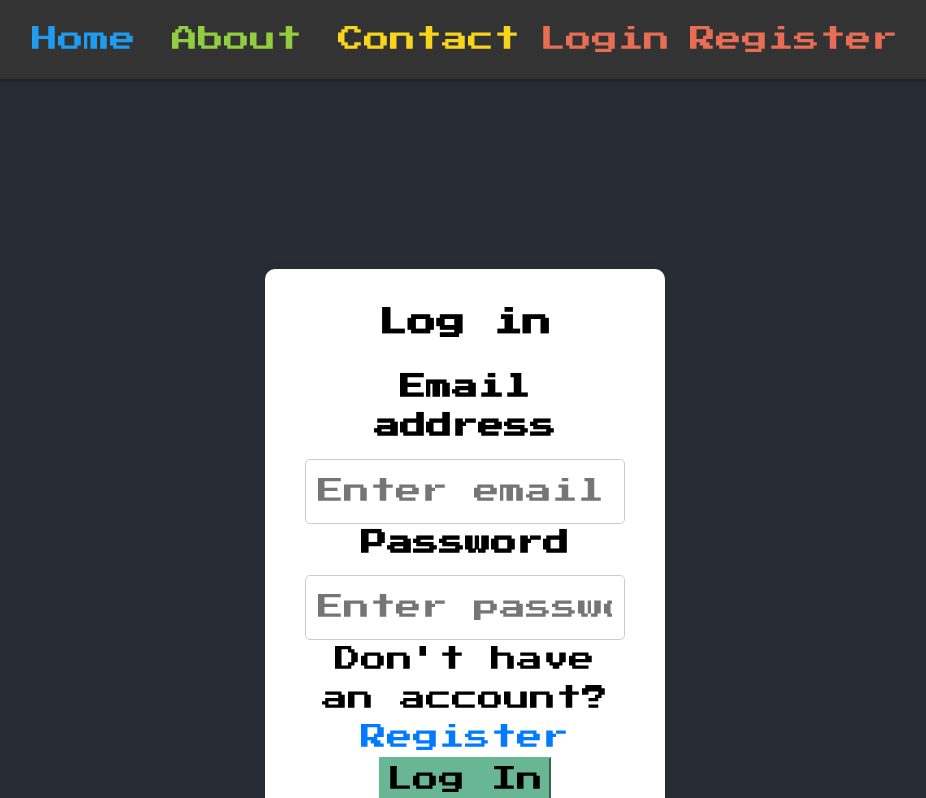
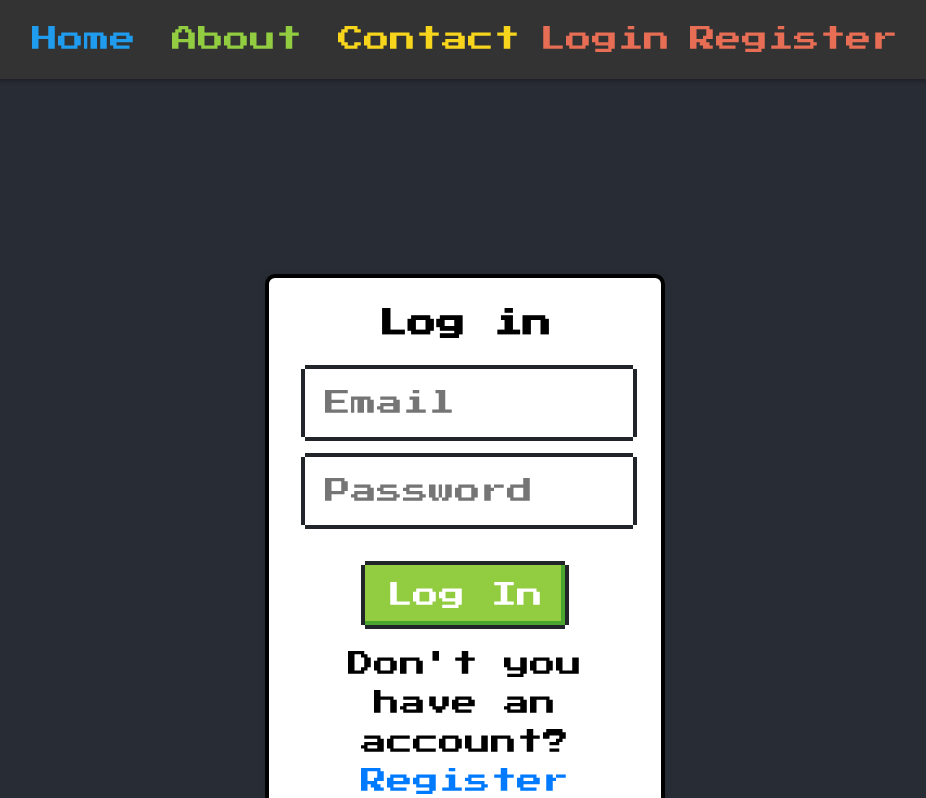
Before and after one commit to TheoAdal/my-site, a React (Create React App) app: page /login in a window 1280 px wide. Shown: the top 798 px of the page, without its empty margins (175-1101 px from the left). Built offline with nearby package versions, Linux system fonts and the light colour scheme.

Commit message:
found the right pixel numbers for the nes containers

```diff
--- a/src/Footer/Footer.js
+++ b/src/Footer/Footer.js
@@ -6,8 +6,8 @@ function Footer() {
     <div className="footer-content">
       <div className="company-info">
         <div className="name-address flex flex-col items-start">
-          <p>Architect</p>
-          <p>Rohn Str. 92</p>
+          <p>DevProfile</p>
+          <p>Doe Str. 92</p>
         </div>
       </div>
       <div className="contact-info flex justify-end row">
@@ -15,7 +15,7 @@ function Footer() {
           <p className="pl-2">+30 XXXXXXXX</p>
         </div>
         <div className="flex items-center justify-end">
-          <p className="pl-2">axdarchitects@gmail.gr</p>
+          <p className="pl-2">theoadal@gmail.gr</p>
         </div>
       </div>
     </div>
--- a/src/components/AboutPage/About.js
+++ b/src/components/AboutPage/About.js
@@ -4,7 +4,7 @@ function About() {
 
   return (
     <div className="">
-      <h1>IN ABOUT</h1>
+      <h1 className="nes-text is-success">IN ABOUT</h1>
     </div>
   );
 }
--- a/src/components/ContactPage/Contact.js
+++ b/src/components/ContactPage/Contact.js
@@ -4,7 +4,7 @@ function Contact() {
 
   return (
     <div className="">
-      <h1>IN CONTACT</h1>
+      <h1 className="nes-text is-warning">IN CONTACT</h1>
     </div>
   );
 }
--- a/src/components/HomePage/Home.js
+++ b/src/components/HomePage/Home.js
@@ -4,7 +4,7 @@ import "./Home.css";
 function Home() {
   return (//<div className="nes-container is-centered with-title" style={{ margin: "2rem" }}>
     <div>
-      <p className="title">Title Text</p>
+      {/* <p className="title">Title Text</p> */}
       <h1 className="nes-text is-primary">IN HOMEPAGE</h1>
       <div className="page-wrap">
         <div className="nes-container is-dark is-centered nes-card">
--- a/src/components/LoginPage/Login.css
+++ b/src/components/LoginPage/Login.css
@@ -4,7 +4,7 @@
   align-items: center;
   padding: 4rem 2rem;
   min-height: 80vh;
-  background-color: #f1f1f100;
+  background-color: #d31f1fd2;
 }
 
 .Auth-form {
@@ -12,8 +12,8 @@
   padding: 2rem 2.5rem;
   border-radius: 10px;
   box-shadow: 0 0 8px rgba(0, 0, 0, 0.08);
-  width: 100%;
-  max-width: 400px;
+  max-width: 400px;   /* NES.css sweet spot */
+  min-height: 599px;
 
   .Auth-form-title {
     text-align: center;
@@ -21,6 +21,16 @@
     color: #000000;
     margin-bottom: 1.5rem;
   }
+  .input-field{
+    margin-bottom:20px;
+
+    .input{
+    width: 328px;
+    height: 68px;
+    }
+  }
+
+
 
   .form-group {
     color:#000000;
@@ -50,12 +60,8 @@
   }
 
   .btn-primary {
-    background-color: #68b694;
-    border-color: #68b694;
-
-    &:hover {
-      background-color: #b3e0d2;
-      border-color: #b3e0d2;
-    }
+    width: 200px;
+    height: 60px;
+    margin: 20px;
   }
 }
--- a/src/components/LoginPage/Login.js
+++ b/src/components/LoginPage/Login.js
@@ -6,7 +6,6 @@ import { useDispatch } from "react-redux";
 import { login } from "../../Redux/authSlice";
 
 import "./Login.css";
-
 
 const Login = () => {
   const [email, setEmail] = useState("");
@@ -64,54 +63,61 @@ const Login = () => {
   };
 
   return (
-    <div>
-      <div className="Auth-form-container">
-        <form className="Auth-form" onSubmit={handleSubmit}>
+    // <div className="Auth-form-container">
+    <form
+      className="nes-container is-centered Auth-form"
+      onSubmit={handleSubmit}
+    >
       <div className="Auth-form-content">
         <h3 className="Auth-form-title">Log in</h3>
-            <div className="form-group mt-3">
-              <label>Email address</label>
+        <div className="input-field">
+          <div className="nes-field">
+            {/* <label>Email address</label> */}
             <input
+              id="email_field"
               type="email"
               value={email}
-                className="form-control mt-1"
-                placeholder="Enter email"
+              className="nes-input input"
+              placeholder="Email"
               onChange={(e) => setEmail(e.target.value)}
               required
             />
           </div>
-            <div className="form-group mt-3">
-              <label>Password</label>
+        </div>
+        <div className="input-field">
+          <div className="nes-field">
+            {/* <label>Password</label> */}
             <input
+              id="password_field"
               type="password"
               value={password}
-                className="form-control mt-1"
-                placeholder="Enter password"
+              className="nes-input input"
+              placeholder="Password"
               onChange={(e) => setPassword(e.target.value)}
               required
             />
           </div>
-            {errorMessage && <div style={{ color: "red" }}>{errorMessage}</div>}{" "}
-            <div className="form-group mt-2">
-              Don't have an account?
-              <Link to={"/register"}>Register</Link>
         </div>
         <div className="d-grid gap-2 mt-3">
           <button
             type="submit"
-                className="btn btn-primary"
+            className="nes-btn is-success btn-primary"
             disabled={loading}
           >
             {loading ? "Logging in..." : "Log In"}
           </button>
+        </div>
+        {errorMessage && <div style={{ color: "red" }}>{errorMessage}</div>}{" "}
+        <div className="form-group mt-2">
+          Don't you have an account?
+          <Link to={"/register"}>Register</Link>
         </div>
         <div className="options">
           <a href="/forgot-password">Forgot your password?</a>
         </div>
       </div>
     </form>
-      </div>
-    </div>
+    // </div>
   );
 };
 
```
Lines whose indentation alone changed are shown as unchanged.
